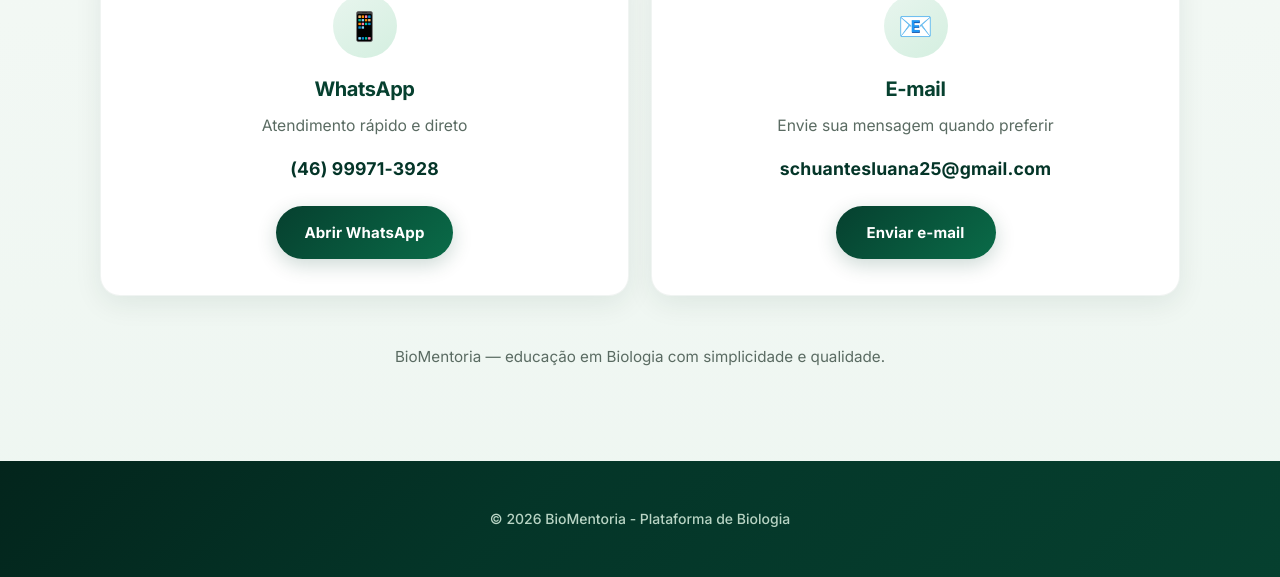
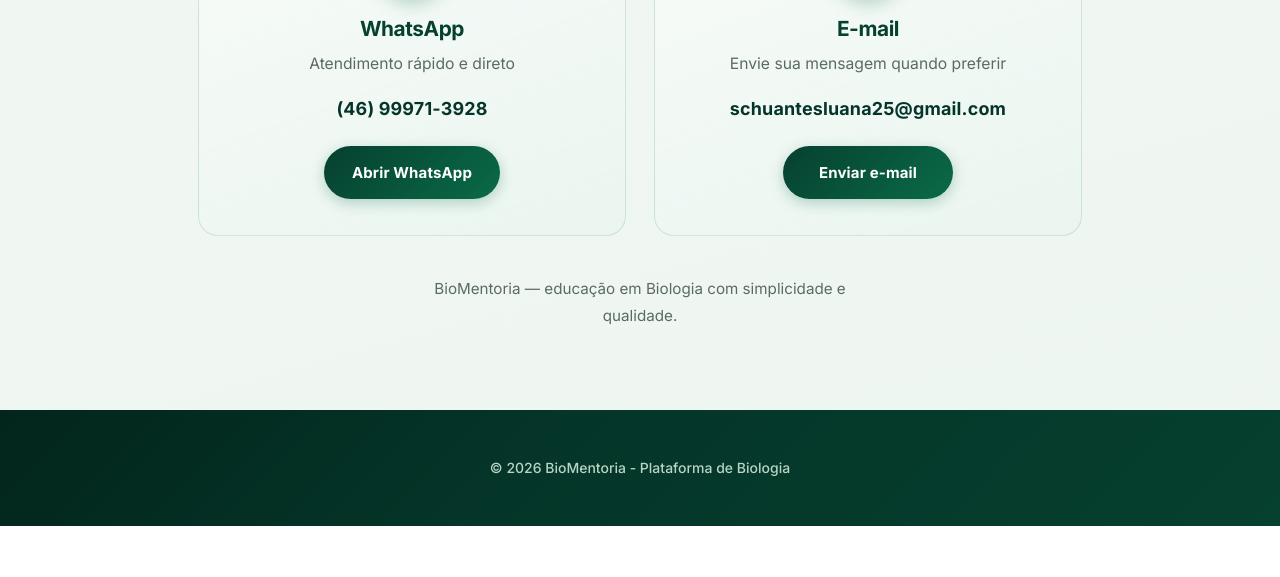
Before and after one commit to luanaschuantes/Aulas-de-biologia-online, a website: page consulta_agendamentos.html in a window 1280 px wide. Shown: the part 549-1126 px from the top of the page. After the commit the page ends 1075 px from the top, so only its background shows below. Drawn offline with Linux system fonts and the light colour scheme.

Commit message:
Contato: visual profissional, sem caixas brancas pesadas

```diff
--- a/consulta_agendamentos.html
+++ b/consulta_agendamentos.html
@@ -6,75 +6,124 @@
     <title>BioMentoria | Contato</title>
     <link rel="stylesheet" href="estilo.css">
     <style>
+        body.pagina-contato {
+            background: linear-gradient(165deg, #e8f5ee 0%, #f0f7f3 40%, #eef6f1 100%);
+        }
+
+        body.pagina-contato .container {
+            max-width: none;
+            width: 94%;
+            margin-left: auto;
+            margin-right: auto;
+        }
+
         .contato-intro {
             text-align: center;
-            max-width: 560px;
-            margin: 0 auto 8px;
+            max-width: 580px;
+            margin: 4px auto 36px;
+            padding: 0 8px;
+        }
+        .contato-intro h2 {
+            color: #06402f;
+            font-size: 1.45rem;
+            font-weight: 800;
+            margin-bottom: 12px;
         }
         .contato-intro p {
             color: #5a6b62;
             font-size: 1.05rem;
+            line-height: 1.7;
+            margin: 0;
         }
+
         .contato-grid {
             display: grid;
-            grid-template-columns: repeat(auto-fit, minmax(280px, 1fr));
-            gap: 22px;
-            margin-top: 8px;
+            grid-template-columns: repeat(2, 1fr);
+            gap: 28px;
+            max-width: 900px;
+            margin: 0 auto;
+            padding: 0 8px;
         }
-        .contato-card {
-            background: #ffffff;
+
+        .contato-canal {
+            text-align: center;
+            padding: 36px 28px;
             border-radius: 20px;
-            padding: 36px 28px;
-            text-align: center;
-            box-shadow: 0 8px 28px rgba(4, 53, 40, 0.08);
-            border: 1px solid rgba(6, 64, 47, 0.06);
-            transition: transform 0.2s ease, box-shadow 0.2s ease;
+            background: linear-gradient(160deg, rgba(255,255,255,0.55), rgba(232,245,238,0.7));
+            border: 1.5px solid rgba(10, 107, 72, 0.15);
+            transition: transform 0.2s ease, box-shadow 0.2s ease, border-color 0.2s ease;
         }
-        .contato-card:hover {
-            transform: translateY(-4px);
-            box-shadow: 0 14px 36px rgba(4, 53, 40, 0.12);
+        .contato-canal:hover {
+            transform: translateY(-3px);
+            border-color: rgba(10, 107, 72, 0.3);
+            box-shadow: 0 12px 32px rgba(4, 53, 40, 0.1);
         }
+
         .contato-icon {
-            width: 64px;
-            height: 64px;
+            width: 72px;
+            height: 72px;
             margin: 0 auto 18px;
             border-radius: 50%;
             display: flex;
             align-items: center;
             justify-content: center;
-            font-size: 1.75rem;
-            background: linear-gradient(145deg, #e8f5ee, #d4efe0);
+            font-size: 1.9rem;
+            background: linear-gradient(145deg, #0a6b48, #0d8a5a);
+            color: #fff;
+            box-shadow: 0 6px 18px rgba(10, 107, 72, 0.3);
+        }
+
+        .contato-canal h2 {
+            font-size: 1.3rem;
             color: #06402f;
-        }
-        .contato-card h2 {
-            font-size: 1.25rem;
-            color: #06402f;
-            margin-bottom: 10px;
+            margin-bottom: 8px;
             font-weight: 700;
         }
-        .contato-card p {
+        .contato-canal p {
             color: #5a6b62;
             font-size: 0.98rem;
-            margin-bottom: 8px;
+            margin-bottom: 6px;
         }
         .contato-valor {
             display: block;
-            margin: 14px 0 22px;
-            font-size: 1.1rem;
+            margin: 16px 0 22px;
+            font-size: 1.12rem;
             font-weight: 700;
             color: #043528;
             letter-spacing: 0.01em;
+            word-break: break-word;
         }
-        .contato-card .btn {
+        .contato-canal .btn {
             display: inline-block;
-            min-width: 160px;
+            min-width: 170px;
+            background: linear-gradient(135deg, #06402f, #0a6b48);
+            color: #fff;
+            border: none;
+            font-weight: 700;
+            box-shadow: 0 4px 14px rgba(10, 107, 72, 0.28);
         }
+        .contato-canal .btn:hover {
+            transform: translateY(-1px);
+            box-shadow: 0 6px 18px rgba(10, 107, 72, 0.35);
+        }
+
         .contato-rodape-msg {
             text-align: center;
-            margin-top: 28px;
-            padding: 20px;
+            margin: 40px auto 24px;
+            padding: 0 12px;
             color: #5a6b62;
             font-size: 0.95rem;
+            max-width: 480px;
+        }
+
+        @media (max-width: 700px) {
+            .contato-grid {
+                grid-template-columns: 1fr;
+                max-width: 420px;
+            }
+            body.pagina-contato .container {
+                width: 92%;
+            }
         }
     </style>
 </head>
@@ -97,17 +146,16 @@
 
 <main class="container">
 
-    <section class="card contato-intro">
+    <div class="contato-intro">
         <h2>Fale conosco</h2>
         <p>
             Dúvidas sobre cadastro, conteúdo da plataforma ou outras informações?
             Escolha o canal de sua preferência. Responderemos o mais breve possível.
         </p>
-    </section>
+    </div>
 
     <div class="contato-grid">
-
-        <div class="contato-card">
+        <div class="contato-canal">
             <div class="contato-icon">📱</div>
             <h2>WhatsApp</h2>
             <p>Atendimento rápido e direto</p>
@@ -117,7 +165,7 @@
             </a>
         </div>
 
-        <div class="contato-card">
+        <div class="contato-canal">
             <div class="contato-icon">📧</div>
             <h2>E-mail</h2>
             <p>Envie sua mensagem quando preferir</p>
@@ -126,7 +174,6 @@
                 Enviar e-mail
             </a>
         </div>
-
     </div>
 
     <p class="contato-rodape-msg">
```
